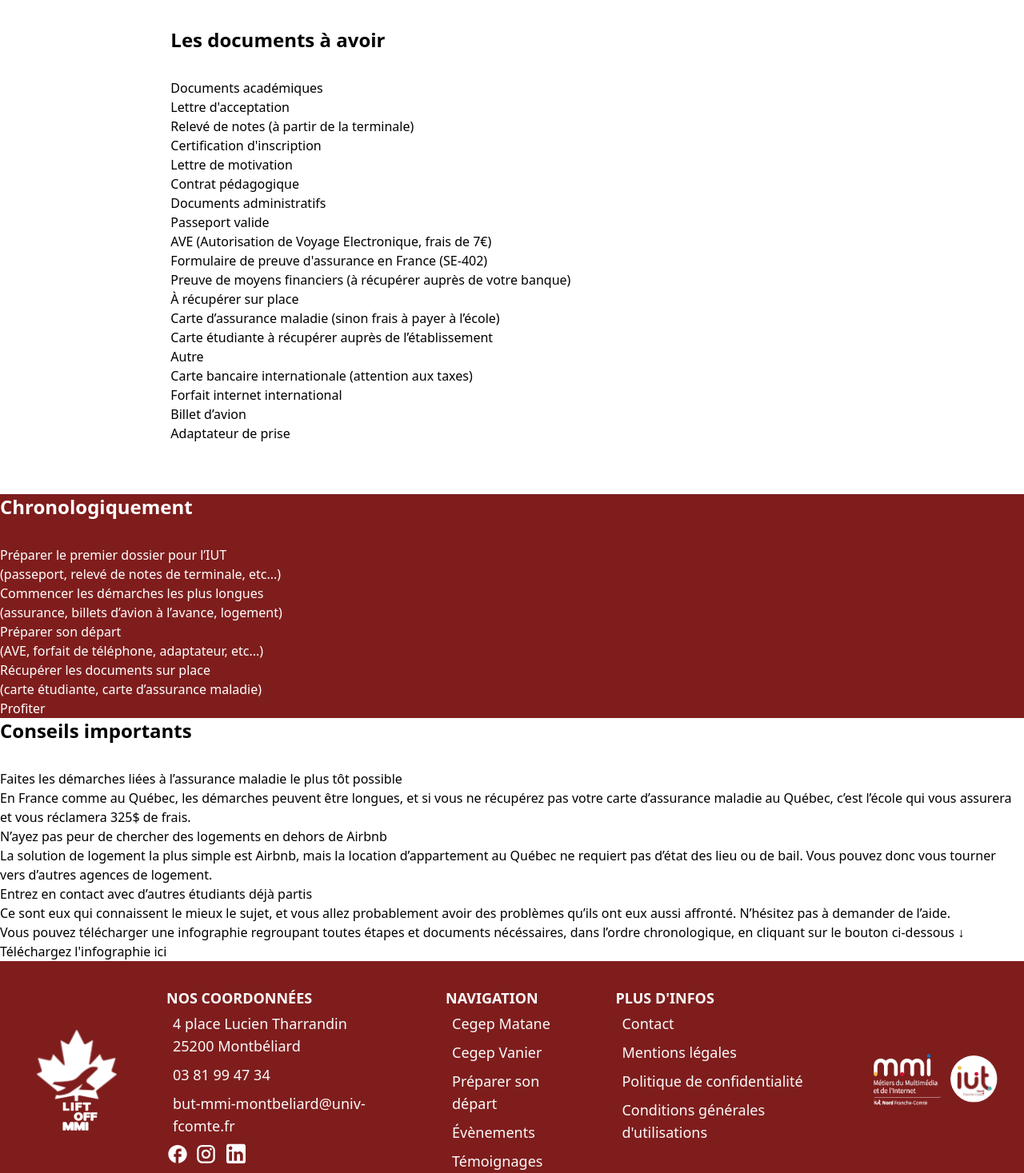
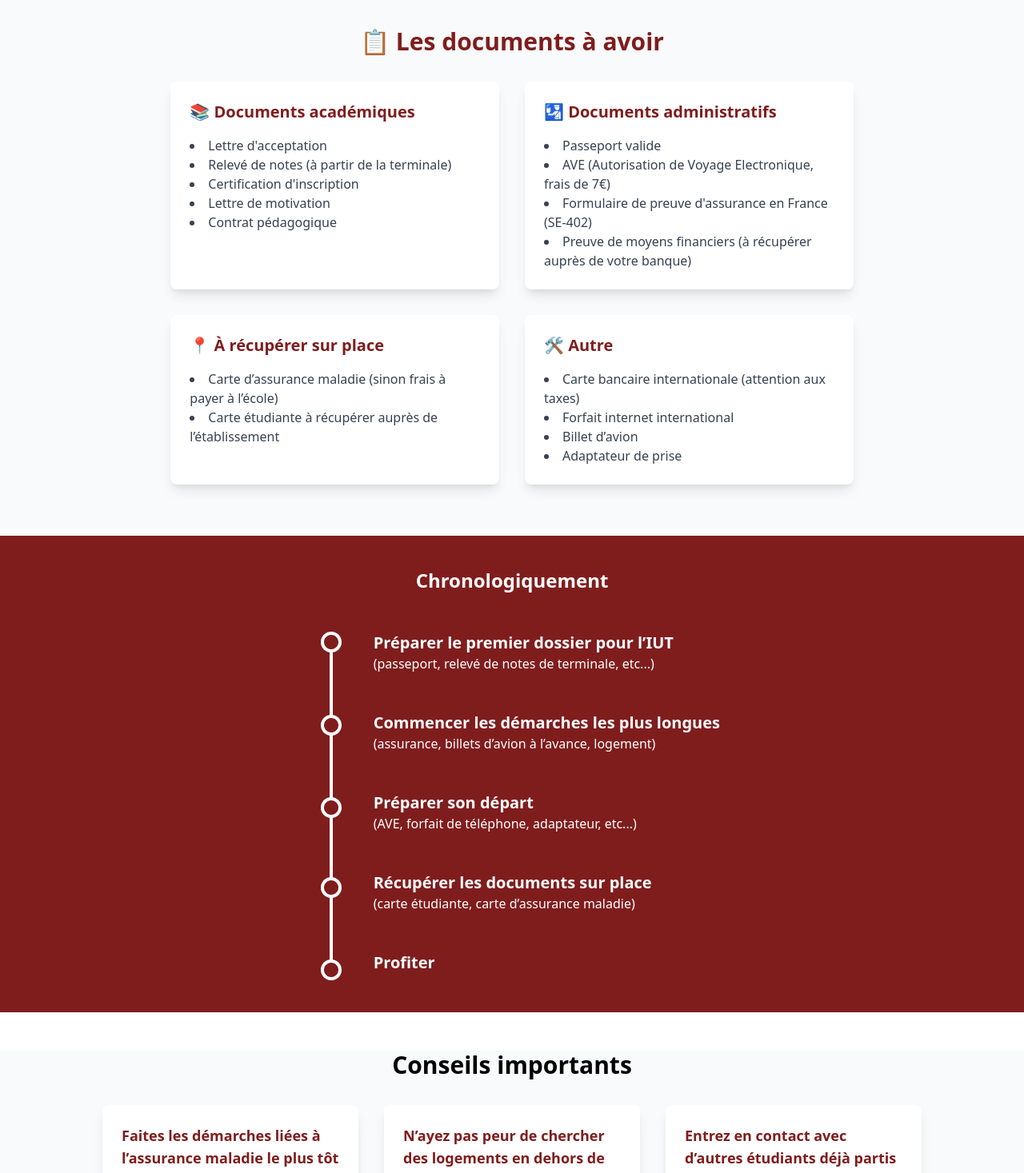
Before and after one commit to MaelleCoquelet/projetco_canada-mcoquelet_pmeloni_hpetit_cvincent, a Nuxt app: page /preparer-son-depart in a window 1280 px wide. Shown: the part 1640-3107 px from the top of the page at 80% size. Built offline with nearby package versions, Linux system fonts and the light colour scheme.

Commit message:
page preparer son depart

```diff
--- a/pages/preparer-son-depart.vue
+++ b/pages/preparer-son-depart.vue
@@ -47,13 +47,13 @@ const route = useRoute()
         </div>
     </section>
 
-    <section class="col-span-12 grid grid-cols-12">
-        <div class="col-start-3 col-end-11 mt-16 mb-16">
-        <h2 class="text-2xl font-bold mb-8">Les documents à avoir</h2>
-        <div>
-            <div>
-                <h3>Documents académiques</h3>
-                <ul>
+    <section class="col-span-12 grid grid-cols-12 bg-gray-50 py-16">
+        <div class="col-start-3 col-end-11">
+            <h2 class="text-3xl font-bold mb-8 text-center text-red-900">📋 Les documents à avoir</h2>
+            <div class="grid grid-cols-1 md:grid-cols-2 gap-8">
+                <div class="bg-white shadow-lg rounded-lg p-6 hover:shadow-xl transition-shadow duration-300">
+                    <h3 class="text-xl font-bold text-red-900 mb-4">📚 Documents académiques</h3>
+                    <ul class="list-disc list-inside text-gray-700">
                         <li>Lettre d'acceptation</li>
                         <li>Relevé de notes (à partir de la terminale)</li>
                         <li>Certification d'inscription</li>
@@ -61,84 +61,94 @@ const route = useRoute()
                         <li>Contrat pédagogique</li>
                     </ul>
                 </div>
-            <div>
-                <h3>Documents administratifs</h3>
-                <ul>
+                <div class="bg-white shadow-lg rounded-lg p-6 hover:shadow-xl transition-shadow duration-300">
+                    <h3 class="text-xl font-bold text-red-900 mb-4">🛂 Documents administratifs</h3>
+                    <ul class="list-disc list-inside text-gray-700">
                         <li>Passeport valide</li>
                         <li>AVE (Autorisation de Voyage Electronique, frais de 7€)</li>
                         <li>Formulaire de preuve d'assurance en France (SE-402)</li>
                         <li>Preuve de moyens financiers (à récupérer auprès de votre banque)</li>
                     </ul>
                 </div>
-            <div>
-                <h3>À récupérer sur place</h3>
-                <ul>
+                <div class="bg-white shadow-lg rounded-lg p-6 hover:shadow-xl transition-shadow duration-300">
+                    <h3 class="text-xl font-bold text-red-900 mb-4">📍 À récupérer sur place</h3>
+                    <ul class="list-disc list-inside text-gray-700">
                         <li>Carte d’assurance maladie (sinon frais à payer à l’école)</li>
                         <li>Carte étudiante à récupérer auprès de l’établissement</li>
                     </ul>
                 </div>
-            <div>
-                <h3>Autre</h3>
-                <ul>
+                <div class="bg-white shadow-lg rounded-lg p-6 hover:shadow-xl transition-shadow duration-300">
+                    <h3 class="text-xl font-bold text-red-900 mb-4">🛠️ Autre</h3>
+                    <ul class="list-disc list-inside text-gray-700">
                         <li>Carte bancaire internationale (attention aux taxes)</li>
                         <li>Forfait internet international</li>
                         <li>Billet d’avion</li>
                         <li>Adaptateur de prise</li>
                     </ul>
-            </div></div>
                 </div>
-        </section>
-    <section class="bg-red-900 text-white">
-        <h2 class="text-2xl font-bold mb-8">Chronologiquement</h2>
-        <div>
-            <div>
-                <h3>Préparer le premier dossier pour l’IUT</h3>
-                <p>(passeport, relevé de notes de terminale, etc...)</p>
-            </div>
-            <div>
-                <h3>Commencer les démarches les plus longues</h3>
-                <p>(assurance, billets d’avion à l’avance, logement)</p>
-            </div>
-            <div>
-                <h3>Préparer son départ</h3>
-                <p>(AVE, forfait de téléphone, adaptateur, etc...)</p>
-            </div>
-            <div>
-                <h3>Récupérer les documents sur place</h3>
-                <p>(carte étudiante, carte d’assurance maladie)</p>
-            </div>
-            <div>
-                <h3>Profiter</h3>
             </div>
         </div>
     </section>
 
-    <section>
-        <h2 class="text-2xl font-bold mb-8">Conseils importants</h2>
+    <section class="bg-red-900 text-white">
+        <h2 class="text-2xl font-bold mb-12 text-center pt-10">Chronologiquement</h2>
+        <div class="grid grid-cols-12">
+
+        <div class="col-span-4 flex justify-end mb-10">
+                <img src="/img/frise.png" alt="Frise chronologique" class="h-full">
+        </div>
+
+            <div class="col-span-8 ml-10">
+                <div class="">
+                    <h3 class="text-xl font-bold">Préparer le premier dossier pour l’IUT</h3>
+                    <p>(passeport, relevé de notes de terminale, etc...)</p>
+                </div>
                 <div>
+                    <h3 class="text-xl font-bold mt-12">Commencer les démarches les plus longues</h3>
+                    <p>(assurance, billets d’avion à l’avance, logement)</p>
+                </div>
                 <div>
-                <h3>Faites les démarches liées à l’assurance maladie le plus tôt possible</h3>
-                <p>En France comme au Québec, les démarches peuvent être longues, et si vous ne récupérez pas votre
-                    carte
+                    <h3 class="text-xl font-bold mt-12">Préparer son départ</h3>
+                    <p>(AVE, forfait de téléphone, adaptateur, etc...)</p>
+                </div>
+                <div>
+                    <h3 class="text-xl font-bold mt-12">Récupérer les documents sur place</h3>
+                    <p>(carte étudiante, carte d’assurance maladie)</p>
+                </div>
+                <div>
+                    <h3 class="text-xl font-bold mt-12">Profiter</h3>
+                </div>
+            </div>
+
+        </div>
+    </section>
+
+    <section class="px-32 pb-10 bg-gray-50">
+        <h2 class="text-3xl font-bold mb-8 mt-12 text-center ">Conseils importants</h2>
+        <div class="grid grid-cols-1 md:grid-cols-2 lg:grid-cols-3 gap-8">
+            <div class="bg-white shadow-lg rounded-lg p-6 hover:shadow-xl transition-shadow duration-300">
+                <h3 class="text-lg font-bold text-red-900 mb-4">Faites les démarches liées à l’assurance maladie le plus tôt possible</h3>
+                <p class="text-gray-700">En France comme au Québec, les démarches peuvent être longues, et si vous ne récupérez pas votre carte
                     d’assurance maladie au Québec, c’est l’école qui vous assurera et vous réclamera 325$ de frais.</p>
             </div>
-            <div>
-                <h3>N’ayez pas peur de chercher des logements en dehors de Airbnb</h3>
-                <p>La solution de logement la plus simple est Airbnb, mais la location d’appartement au Québec ne
-                    requiert
-                    pas d’état des lieu ou de bail. Vous pouvez donc vous tourner vers d’autres agences de logement.</p>
+            <div class="bg-white shadow-lg rounded-lg p-6 hover:shadow-xl transition-shadow duration-300">
+                <h3 class="text-lg font-bold text-red-900 mb-4">N’ayez pas peur de chercher des logements en dehors de Airbnb</h3>
+                <p class="text-gray-700">La solution de logement la plus simple est Airbnb, mais la location d’appartement au Québec ne requiert
+                    pas d’état des lieux ou de bail. Vous pouvez donc vous tourner vers d’autres agences de logement.</p>
             </div>
-            <div>
-                <h3>Entrez en contact avec d’autres étudiants déjà partis</h3>
-                <p>Ce sont eux qui connaissent le mieux le sujet, et vous allez probablement avoir des problèmes qu’ils
-                    ont
-                    eux aussi affronté. N’hésitez pas à demander de l’aide.</p>
+            <div class="bg-white shadow-lg rounded-lg p-6 hover:shadow-xl transition-shadow duration-300">
+                <h3 class="text-lg font-bold text-red-900 mb-4">Entrez en contact avec d’autres étudiants déjà partis</h3>
+                <p class="text-gray-700">Ce sont eux qui connaissent le mieux le sujet, et vous allez probablement avoir des problèmes qu’ils
+                    ont eux aussi affronté. N’hésitez pas à demander de l’aide.</p>
             </div>
         </div>
-        <p>Vous pouvez télécharger une infographie regroupant toutes étapes et documents nécéssaires, dans l’ordre
+        <p class="mt-12 text-justify px-10 lg:px-40 text-gray-700">Vous pouvez télécharger une infographie regroupant toutes étapes et documents nécessaires, dans l’ordre
             chronologique, en cliquant sur le bouton ci-dessous ↓</p>
-            <a href="" download="InfographieCanada.pdf">Téléchargez l'infographie ici</a>
+        <div class="flex justify-center">
+            <button class="bg-red-700 text-white py-3 px-6 rounded-lg mt-12 mb-10 hover:bg-red-800 transition-colors duration-300">
+                <a href="/infographiecanada.pdf" download="infographiecanada.pdf" class="text-lg font-semibold">Téléchargez l'infographie ici</a>
+            </button>
+        </div>
     </section>
 
-
 </template>
```
Also changed, not shown: public/img/frise.png (added), 1 other file (tests, documents, lock files or other folders). Lines whose indentation alone changed are shown as unchanged.
